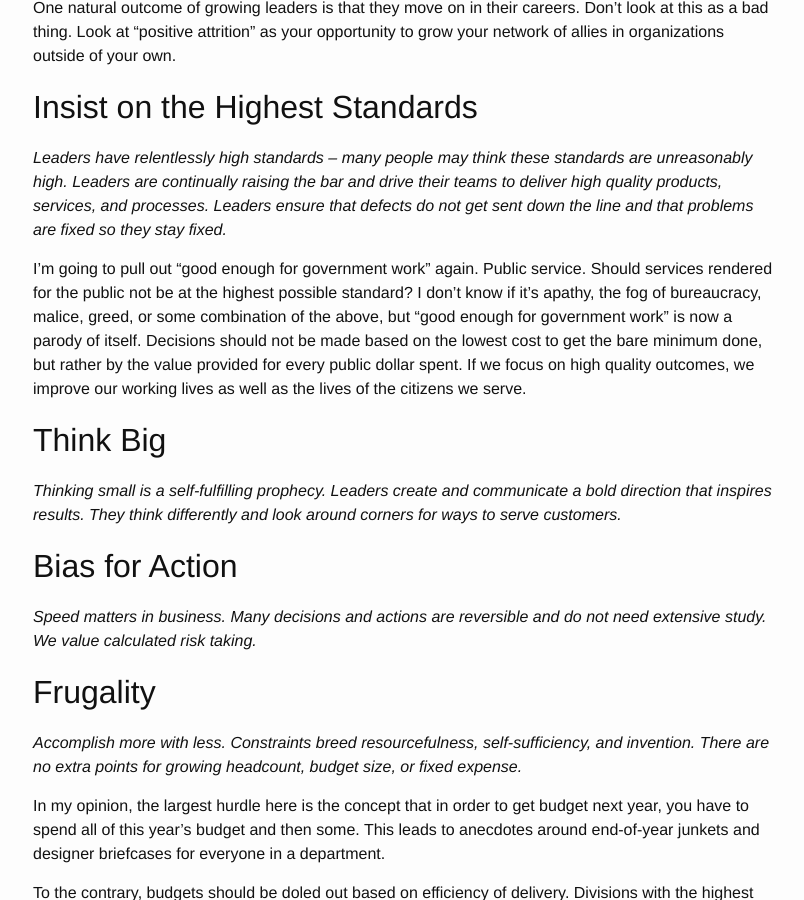
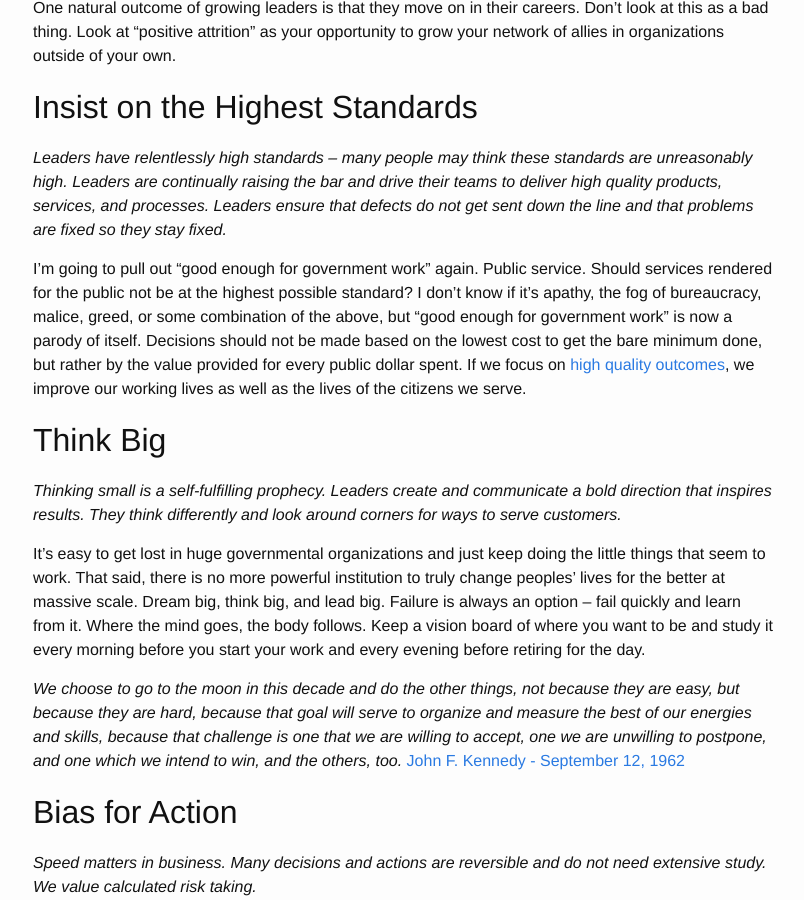
Before and after one commit to cilynx/cilynx.github.io, a Jekyll site: the page built from _posts/2020-07-03-leadership_principles_for_public_servants.md, in a window 1280 px wide and 900 px high, scrolled down 2817 px. Shown: the whole window, without its empty margins (237-1041 px from the left). Built offline with Jekyll 4.4.1, drawn with Linux system fonts in a browser that asks for light colours; a script that is not in the unit is left out; comment, search, counter and statistics services are not loaded.

Commit message:
Updates to Think Big and Highest Standards

```diff
--- a/_posts/2020-07-03-leadership_principles_for_public_servants.md
+++ b/_posts/2020-07-03-leadership_principles_for_public_servants.md
@@ -54,10 +54,14 @@ One natural outcome of growing leaders is that they move on in their careers.  D
 ## Insist on the Highest Standards
 _Leaders have relentlessly high standards -- many people may think these standards are unreasonably high.  Leaders are continually raising the bar and drive their teams to deliver high quality products, services, and processes.  Leaders ensure that defects do not get sent down the line and that problems are fixed so they stay fixed._
 
-I'm going to pull out "good enough for government work" again.  Public service.  Should services rendered for the public not be at the highest possible standard?  I don't know if it's apathy, the fog of bureaucracy, malice, greed, or some combination of the above, but "good enough for government work" is now a parody of itself.  Decisions should not be made based on the lowest cost to get the bare minimum done, but rather by the value provided for every public dollar spent.  If we focus on high quality outcomes, we improve our working lives as well as the lives of the citizens we serve.
+I'm going to pull out "good enough for government work" again.  Public service.  Should services rendered for the public not be at the highest possible standard?  I don't know if it's apathy, the fog of bureaucracy, malice, greed, or some combination of the above, but "good enough for government work" is now a parody of itself.  Decisions should not be made based on the lowest cost to get the bare minimum done, but rather by the value provided for every public dollar spent.  If we focus on [high quality outcomes](#deliver-results), we improve our working lives as well as the lives of the citizens we serve.
 
 ## Think Big
 _Thinking small is a self-fulfilling prophecy.  Leaders create and communicate a bold direction that inspires results.  They think differently and look around corners for ways to serve customers._
+
+It's easy to get lost in huge governmental organizations and just keep doing the little things that seem to work.  That said, there is no more powerful institution to truly change peoples' lives for the better at massive scale.  Dream big, think big, and lead big.  Failure is always an option -- fail quickly and learn from it.  Where the mind goes, the body follows.  Keep a vision board of where you want to be and study it every morning before you start your work and every evening before retiring for the day.
+
+_We choose to go to the moon in this decade and do the other things, not because they are easy, but because they are hard, because that goal will serve to organize and measure the best of our energies and skills, because that challenge is one that we are willing to accept, one we are unwilling to postpone, and one which we intend to win, and the others, too._ [John F. Kennedy - September 12, 1962](https://er.jsc.nasa.gov/seh/ricetalk.htm)
 
 ## Bias for Action
 _Speed matters in business.  Many decisions and actions are reversible and do not need extensive study.  We value calculated risk taking._
```
